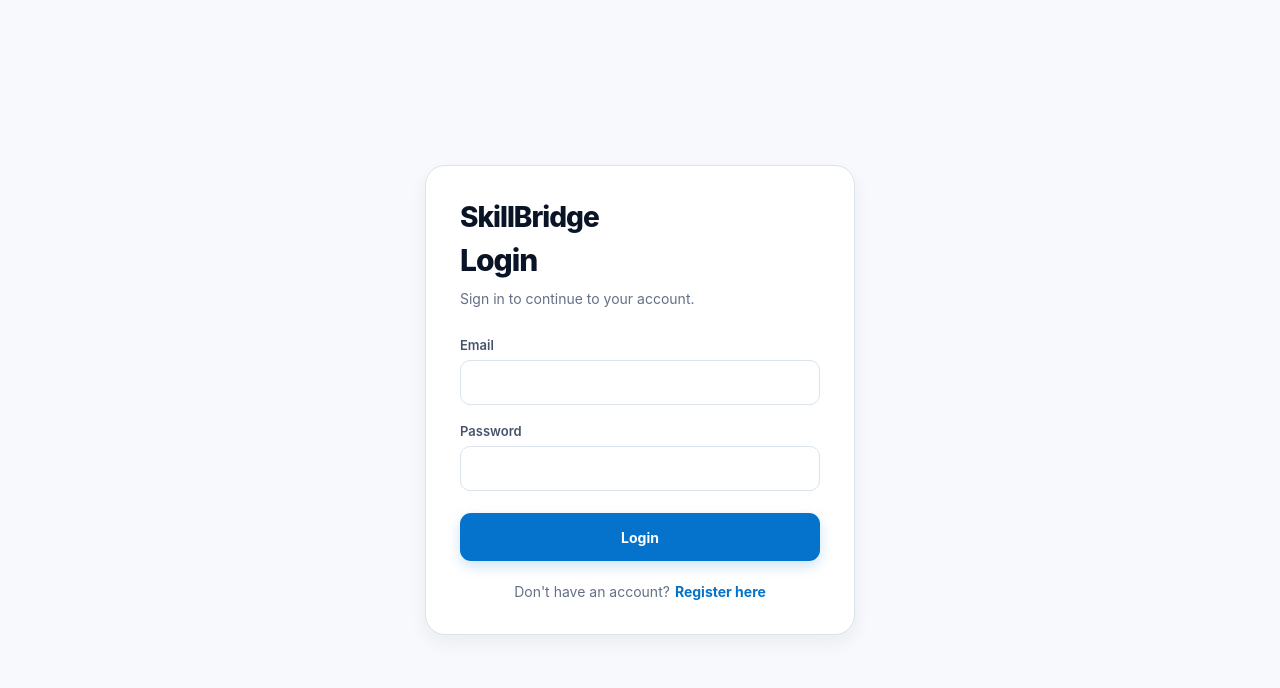
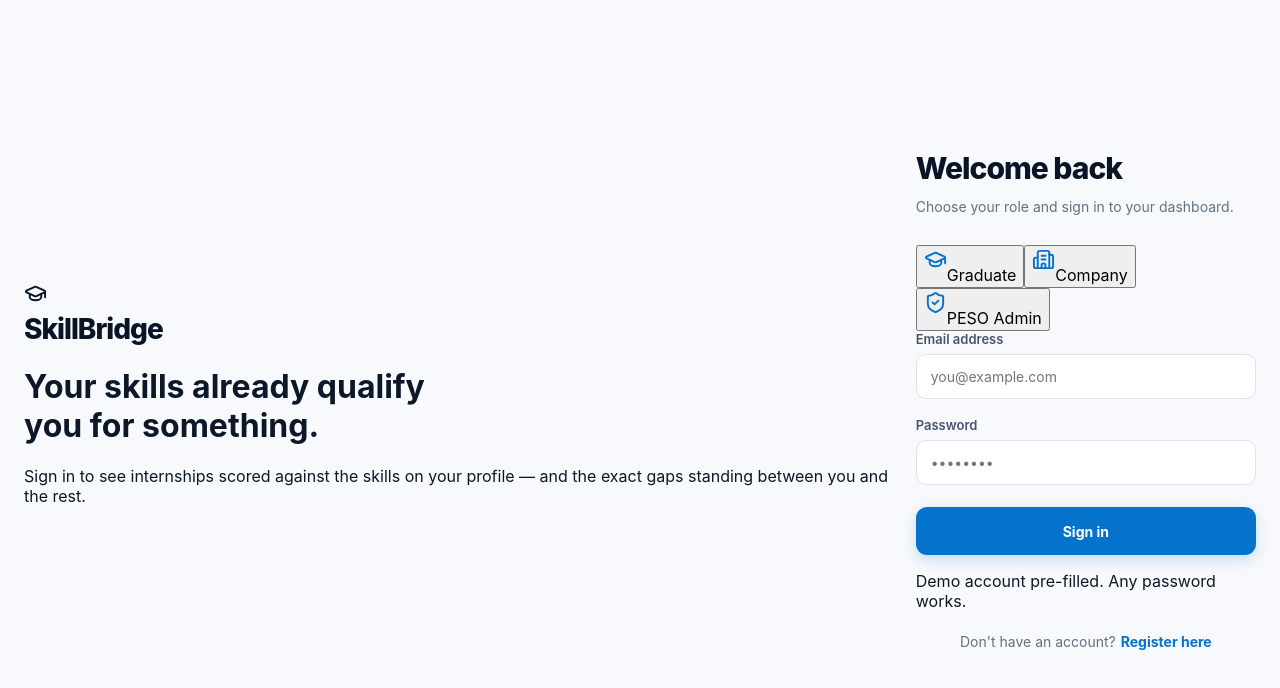
Before and after one commit to Thoughtoy/CAPSTONEPangkalawakan, a React app in the folder frontend/: page /login in a window 1280 px wide. Shown: the top 688 px of the page. Built offline with nearby package versions, Linux system fonts and the light colour scheme; the HTML template or start-up script is replaced by a standard one.

Commit message:
Update login role icons

```diff
--- a/frontend/src/pages/auth/Login.jsx
+++ b/frontend/src/pages/auth/Login.jsx
@@ -1,12 +1,15 @@
 import { useState } from "react";
 import { useNavigate } from "react-router-dom";
 import "../../styles/login.css";
+import { GraduationCap, Building2, ShieldCheck } from "lucide-react";
 
 function Login() {
   const navigate = useNavigate();
 
   const [email, setEmail] = useState("");
   const [password, setPassword] = useState("");
+  const [role, setRole] = useState("graduate");
+
   const [error, setError] = useState("");
   const [loading, setLoading] = useState(false);
 
@@ -52,7 +55,7 @@
         JSON.stringify(data.user)
       );
 
-      // Redirect depending on role
+      // Redirect depending on actual account role
       if (data.user.role === "admin") {
         navigate("/admin/dashboard");
       } else if (data.user.role === "company") {
@@ -60,7 +63,6 @@
       } else if (data.user.role === "graduate") {
         navigate("/graduate/dashboard");
       }
-
     } catch (error) {
       setError(
         "Unable to connect to the SkillBridge server."
@@ -72,19 +74,103 @@
 
   return (
     <div className="login-page">
-    <div className="login-container">
 
-      <h1 className="login-brand">
-        SkillBridge
+      {/* LEFT SIDE */}
+      {/* LEFT SIDE */}
+<div className="login-hero">
+
+  <div className="login-brand">
+    <div className="login-brand-icon">
+      <GraduationCap size={23} strokeWidth={2} />
+    </div>
+
+    <span>SkillBridge</span>
+  </div>
+
+  <div className="login-hero-content">
+    <h1>
+      Your skills already qualify
+      <br />
+      you for something.
     </h1>
 
-      <h2 className="login-title">
-        Login
-      </h2>
+    <p>
+      Sign in to see internships scored against the
+      skills on your profile — and the exact gaps
+      standing between you and the rest.
+    </p>
+  </div>
+
+</div>
+
+
+      {/* RIGHT SIDE */}
+      <div className="login-content">
+
+        <div className="login-form-wrapper">
+
+          <h1 className="login-title">
+            Welcome back
+          </h1>
 
           <p className="login-description">
-        Sign in to continue to your account.
+            Choose your role and sign in to your dashboard.
           </p>
+
+
+         {/* ROLE SELECTOR */}
+<div className="login-role-selector">
+
+  <button
+    type="button"
+    className={`login-role ${
+      role === "graduate" ? "active" : ""
+    }`}
+    onClick={() => setRole("graduate")}
+  >
+    <GraduationCap
+      className="role-icon"
+      size={23}
+      strokeWidth={2}
+    />
+    <span>Graduate</span>
+  </button>
+
+  <button
+    type="button"
+    className={`login-role ${
+      role === "company" ? "active" : ""
+    }`}
+    onClick={() => setRole("company")}
+  >
+    <Building2
+      className="role-icon"
+      size={23}
+      strokeWidth={2}
+    />
+    <span>Company</span>
+  </button>
+
+  <button
+    type="button"
+    className={`login-role ${
+      role === "admin" ? "active" : ""
+    }`}
+    onClick={() => setRole("admin")}
+  >
+    <ShieldCheck
+      className="role-icon"
+      size={23}
+      strokeWidth={2}
+    />
+    <span>PESO Admin</span>
+  </button>
+
+</div>
+
+
+          {/* LOGIN CARD */}
+          <div className="login-card">
 
             {error && (
               <div className="login-error">
@@ -95,41 +181,68 @@
             <form onSubmit={handleLogin}>
 
               <div className="login-field">
-          <label>Email</label>
+
+                <label>
+                  Email address
+                </label>
 
                 <input
                   className="login-input"
                   type="email"
                   value={email}
-            onChange={(e) => setEmail(e.target.value)}
+                  onChange={(e) =>
+                    setEmail(e.target.value)
+                  }
+                  placeholder="you@example.com"
                   required
                 />
+
               </div>
 
+
               <div className="login-field">
-          <label>Password</label>
+
+                <label>
+                  Password
+                </label>
 
                 <input
                   className="login-input"
                   type="password"
                   value={password}
-            onChange={(e) => setPassword(e.target.value)}
+                  onChange={(e) =>
+                    setPassword(e.target.value)
+                  }
+                  placeholder="••••••••"
                   required
                 />
+
               </div>
+
 
               <button
                 type="submit"
                 className="login-button"
                 disabled={loading}
               >
-          {loading ? "Logging in..." : "Login"}
+                {loading
+                  ? "Signing in..."
+                  : "Sign in"}
               </button>
 
             </form>
 
+            <p className="login-demo">
+              Demo account pre-filled. Any password works.
+            </p>
+
+          </div>
+
+
+          {/* REGISTER */}
           <p className="login-register">
             Don't have an account?
+
             <span
               className="login-register-link"
               onClick={() => navigate("/register")}
@@ -139,6 +252,9 @@
           </p>
 
         </div>
+
+      </div>
+
     </div>
   );
 }
```
Lines whose indentation alone changed are shown as unchanged.
